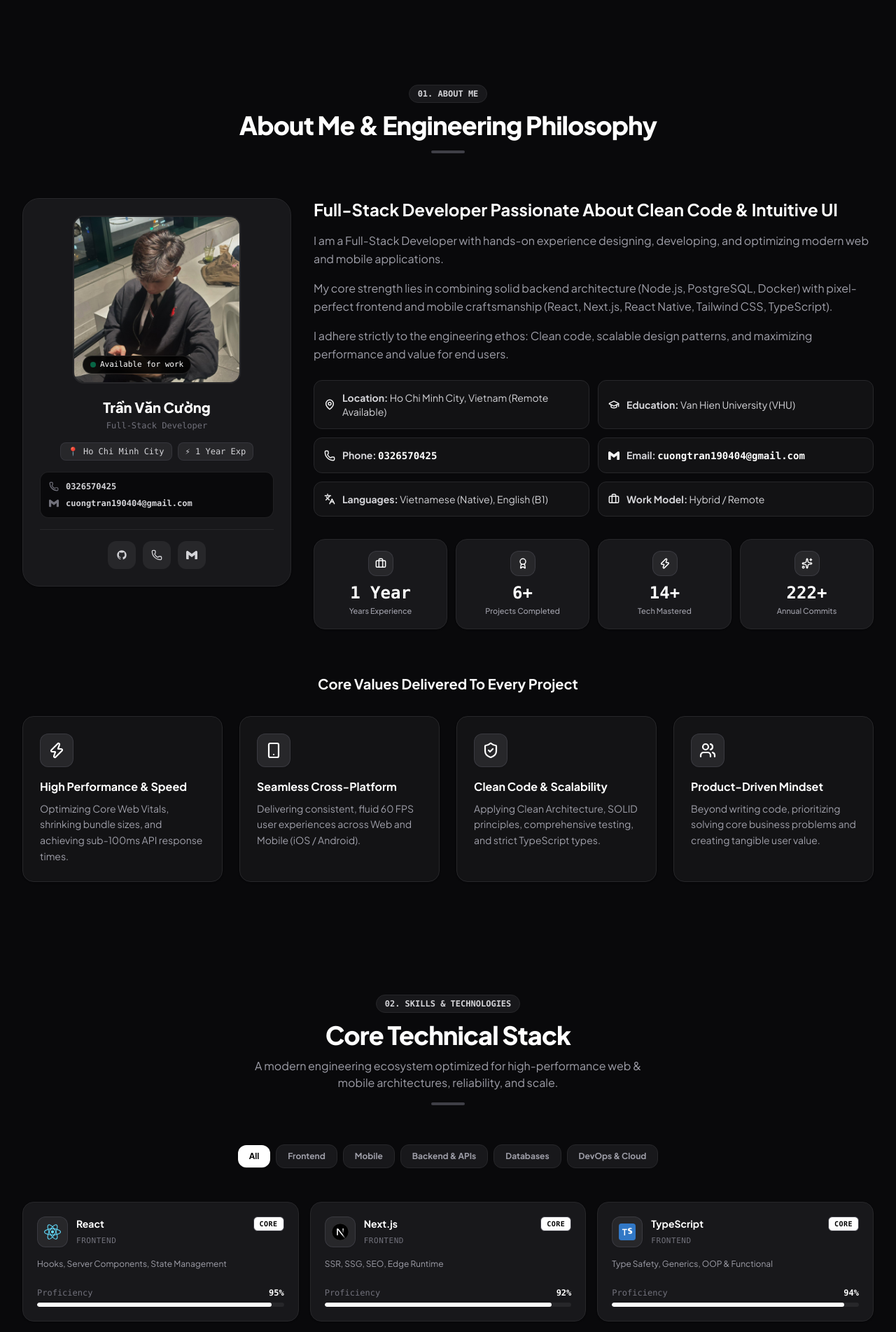
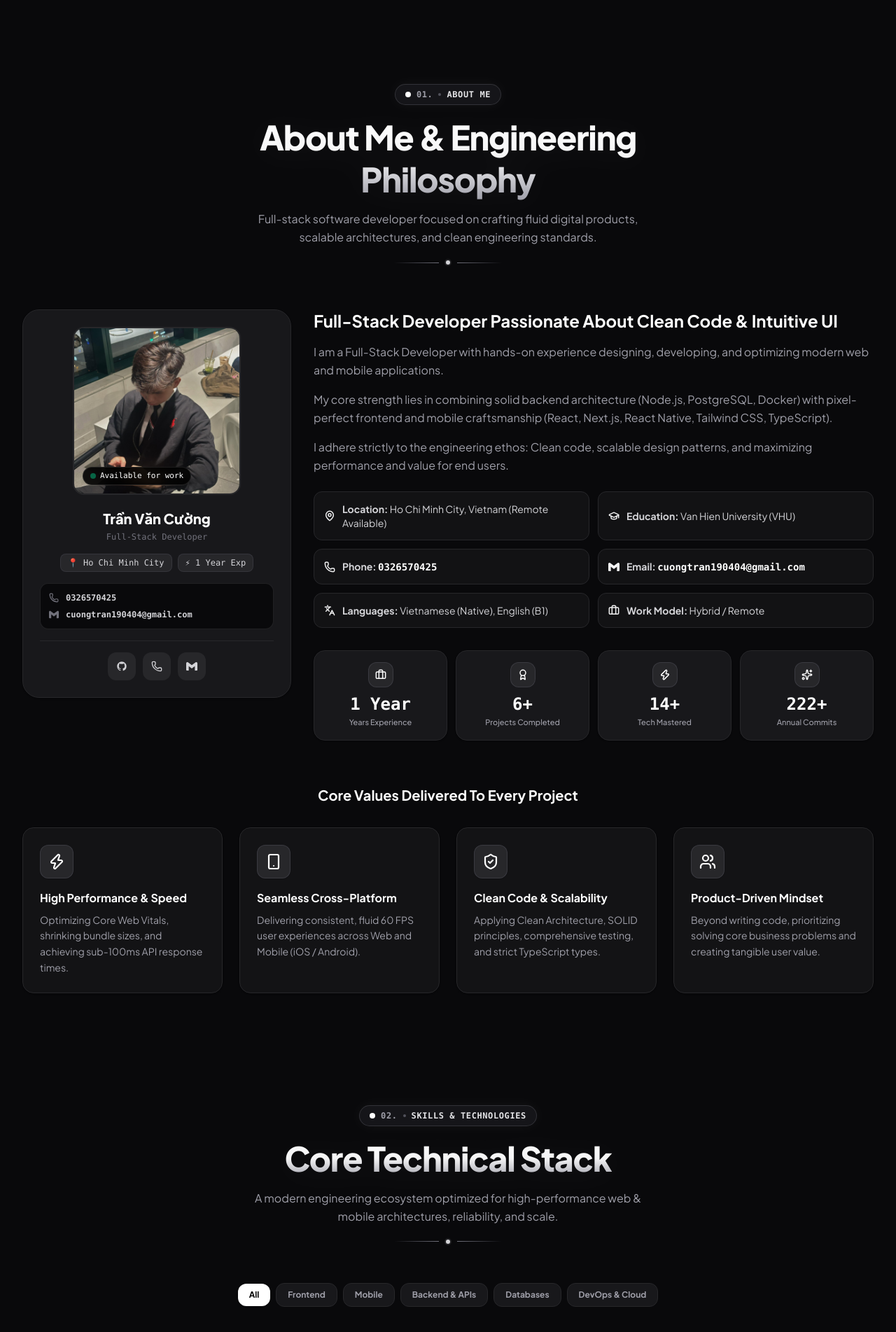
Before and after one commit to vancuong2k4/portfolio, a React (Vite) app: page / in a window 1280 px wide. Shown: the part 680-2583 px from the top of the page at 70% size. Built offline with nearby package versions, Linux system fonts and the light colour scheme.

Commit message:
style(sections): redesign section headers with luxury ambient glow, titanium gradient text and modern divider

```diff
--- a/src/components/About.tsx
+++ b/src/components/About.tsx
@@ -1,5 +1,6 @@
 import React, { useState } from 'react'
 import { profileData } from '../data/portfolioData'
+import { SectionHeader } from './SectionHeader'
 import {
   Zap,
   Smartphone,
@@ -70,15 +71,13 @@ export const About: React.FC = () => {
       <div className="max-w-7xl mx-auto px-4 sm:px-6 lg:px-8">
 
         {/* Section Header */}
-        <div className="text-center max-w-3xl mx-auto mb-16">
-          <div className="inline-flex items-center gap-2 px-3 py-1 rounded-full text-xs font-mono font-semibold bg-zinc-100 dark:bg-zinc-900 text-zinc-800 dark:text-zinc-300 border border-zinc-200 dark:border-zinc-800 mb-3">
-            <span>01. ABOUT ME</span>
-          </div>
-          <h2 className="text-3xl sm:text-4xl font-black text-zinc-900 dark:text-white tracking-tight">
-            About Me & Engineering Philosophy
-          </h2>
-          <div className="w-12 h-1 bg-zinc-400 dark:bg-zinc-700 mx-auto mt-4 rounded-full" />
-        </div>
+        <SectionHeader
+          badgeNumber="01."
+          badgeLabel="ABOUT ME"
+          title="About Me & Engineering Philosophy"
+          subtitle="Full-stack software developer focused on crafting fluid digital products, scalable architectures, and clean engineering standards."
+          className="mb-14 sm:mb-16"
+        />
 
         {/* Top Grid: Avatar Profile Card + Bio & Stats */}
         <div className="grid grid-cols-1 lg:grid-cols-12 gap-8 mb-16 items-start">
--- a/src/components/Contact.tsx
+++ b/src/components/Contact.tsx
@@ -1,5 +1,6 @@
 import React, { useState } from 'react'
 import { profileData } from '../data/portfolioData'
+import { SectionHeader } from './SectionHeader'
 import {
   Phone,
   MapPin,
@@ -97,18 +98,13 @@ export const Contact: React.FC = () => {
       <div className="max-w-7xl mx-auto px-4 sm:px-6 lg:px-8">
 
         {/* Section Header */}
-        <div className="text-center max-w-3xl mx-auto mb-16">
-          <div className="inline-flex items-center gap-2 px-3 py-1 rounded-full text-xs font-mono font-semibold bg-zinc-100 dark:bg-zinc-900 text-zinc-800 dark:text-zinc-300 border border-zinc-200 dark:border-zinc-800 mb-3">
-            <span>05. GET IN TOUCH</span>
-          </div>
-          <h2 className="text-3xl sm:text-4xl font-black text-zinc-900 dark:text-white tracking-tight">
-            Let's Connect & Collaborate
-          </h2>
-          <p className="mt-3 text-zinc-600 dark:text-zinc-400 text-base max-w-xl mx-auto">
-            Have a project in mind, looking for engineering consultation, or considering full-time roles? Feel free to reach out anytime!
-          </p>
-          <div className="w-12 h-1 bg-zinc-400 dark:bg-zinc-700 mx-auto mt-4 rounded-full" />
-        </div>
+        <SectionHeader
+          badgeNumber="05."
+          badgeLabel="GET IN TOUCH"
+          title="Let's Connect & Collaborate"
+          subtitle="Have a project in mind, looking for engineering consultation, or considering full-time roles? Feel free to reach out anytime!"
+          className="mb-14 sm:mb-16"
+        />
 
         <div className="grid grid-cols-1 lg:grid-cols-12 gap-10">
 
--- a/src/components/Experience.tsx
+++ b/src/components/Experience.tsx
@@ -1,5 +1,6 @@
 import React, { useState } from 'react'
 import { experiencesData, educationData } from '../data/portfolioData'
+import { SectionHeader } from './SectionHeader'
 import {
   Briefcase,
   GraduationCap,
@@ -17,15 +18,13 @@ export const Experience: React.FC = () => {
       <div className="max-w-5xl mx-auto px-4 sm:px-6 lg:px-8">
 
         {/* Section Header */}
-        <div className="text-center max-w-3xl mx-auto mb-14">
-          <div className="inline-flex items-center gap-2 px-3 py-1 rounded-full text-xs font-mono font-semibold bg-zinc-100 dark:bg-zinc-900 text-zinc-800 dark:text-zinc-300 border border-zinc-200 dark:border-zinc-800 mb-3">
-            <span>04. EXPERIENCE & EDUCATION</span>
-          </div>
-          <h2 className="text-3xl sm:text-4xl font-black text-zinc-900 dark:text-white tracking-tight">
-            Professional Experience & Education
-          </h2>
-          <div className="w-12 h-1 bg-zinc-400 dark:bg-zinc-700 mx-auto mt-4 rounded-full" />
-        </div>
+        <SectionHeader
+          badgeNumber="04."
+          badgeLabel="EXPERIENCE & EDUCATION"
+          title="Professional Experience & Education"
+          subtitle="My professional journey, commercial projects, hands-on internships, and academic foundation."
+          className="mb-12 sm:mb-14"
+        />
 
         {/* Tab switchers */}
         <div className="flex justify-center mb-12">
--- a/src/components/Projects.tsx
+++ b/src/components/Projects.tsx
@@ -2,6 +2,7 @@ import React, { useState } from 'react'
 import { projectsData } from '../data/portfolioData'
 import type { Project, ProjectCategory } from '../types'
 import { ProjectModal } from './ProjectModal'
+import { SectionHeader } from './SectionHeader'
 import {
   ExternalLink,
   ArrowUpRight,
@@ -56,18 +57,13 @@ export const Projects: React.FC = () => {
       <div className="max-w-7xl mx-auto px-4 sm:px-6 lg:px-8">
 
         {/* Section Header */}
-        <div className="text-center max-w-3xl mx-auto mb-14">
-          <div className="inline-flex items-center gap-2 px-3 py-1 rounded-full text-xs font-mono font-semibold bg-zinc-100 dark:bg-zinc-900 text-zinc-800 dark:text-zinc-300 border border-zinc-200 dark:border-zinc-800 mb-3">
-            <span>03. FEATURED PROJECTS</span>
-          </div>
-          <h2 className="text-3xl sm:text-4xl font-black text-zinc-900 dark:text-white tracking-tight">
-            Featured Systems & Products
-          </h2>
-          <p className="mt-3 text-zinc-600 dark:text-zinc-400 text-base max-w-xl mx-auto">
-            Full-cycle software engineering solutions emphasizing seamless user experiences, lightning performance, and scalable architecture.
-          </p>
-          <div className="w-12 h-1 bg-zinc-400 dark:bg-zinc-700 mx-auto mt-4 rounded-full" />
-        </div>
+        <SectionHeader
+          badgeNumber="03."
+          badgeLabel="FEATURED PROJECTS"
+          title="Featured Systems & Products"
+          subtitle="Full-cycle software engineering solutions emphasizing seamless user experiences, lightning performance, and scalable architecture."
+          className="mb-12 sm:mb-14"
+        />
 
         {/* Filter Tabs - Monochrome */}
         <div className="flex flex-wrap items-center justify-center gap-1.5 sm:gap-2 mb-12 sm:mb-14">
--- /dev/null
+++ b/src/components/SectionHeader.tsx
@@ -0,0 +1,59 @@
+import React from 'react'
+
+interface SectionHeaderProps {
+  badgeNumber: string
+  badgeLabel: string
+  title: string
+  subtitle?: string
+  className?: string
+}
+
+export const SectionHeader: React.FC<SectionHeaderProps> = ({
+  badgeNumber,
+  badgeLabel,
+  title,
+  subtitle,
+  className = "mb-14 sm:mb-16"
+}) => {
+  return (
+    <div className={`text-center max-w-3xl mx-auto relative ${className}`}>
+      {/* Subtle ambient backlight glow tailored for dark background */}
+      <div
+        aria-hidden="true"
+        className="absolute top-1/2 left-1/2 -translate-x-1/2 -translate-y-1/2 w-64 sm:w-[28rem] h-24 bg-gradient-to-r from-zinc-400/10 via-zinc-200/15 to-zinc-400/10 dark:from-white/5 dark:via-zinc-300/10 dark:to-white/5 blur-3xl rounded-full pointer-events-none -z-10"
+      />
+
+      {/* Modern Glassmorphic Badge with Pulse Dot */}
+      <div className="inline-flex items-center gap-2 px-3.5 py-1.5 rounded-full text-xs font-mono font-bold tracking-wider bg-zinc-100/90 dark:bg-zinc-900/90 text-zinc-900 dark:text-zinc-200 border border-zinc-200/90 dark:border-zinc-700/70 shadow-xs dark:shadow-[0_0_20px_rgba(255,255,255,0.05)] backdrop-blur-md mb-4 group hover:border-zinc-400 dark:hover:border-zinc-500 transition-colors">
+        <span className="flex h-2 w-2 relative">
+          <span className="animate-ping absolute inline-flex h-full w-full rounded-full bg-zinc-400 dark:bg-zinc-300 opacity-75" />
+          <span className="relative inline-flex rounded-full h-2 w-2 bg-black dark:bg-white" />
+        </span>
+        <span className="text-zinc-500 dark:text-zinc-400 font-bold">{badgeNumber}</span>
+        <span className="w-1 h-1 rounded-full bg-zinc-300 dark:bg-zinc-600" />
+        <span className="text-zinc-800 dark:text-zinc-200">{badgeLabel}</span>
+      </div>
+
+      {/* High-End Gradient Heading with Depth */}
+      <h2 className="text-3xl sm:text-4xl md:text-5xl font-black tracking-tight bg-gradient-to-b from-zinc-950 via-zinc-900 to-zinc-700 dark:from-white dark:via-zinc-100 dark:to-zinc-400 bg-clip-text text-transparent drop-shadow-xs dark:drop-shadow-[0_4px_24px_rgba(255,255,255,0.06)] leading-tight">
+        {title}
+      </h2>
+
+      {/* Subtitle */}
+      {subtitle && (
+        <p className="mt-3.5 text-zinc-600 dark:text-zinc-400 text-sm sm:text-base max-w-xl mx-auto leading-relaxed">
+          {subtitle}
+        </p>
+      )}
+
+      {/* Modern Gradient Hairline Divider with Polished Center Bead */}
+      <div className="flex items-center justify-center gap-2.5 mt-5">
+        <div className="w-10 sm:w-16 h-px bg-gradient-to-r from-transparent via-zinc-300 dark:via-zinc-700 to-zinc-400 dark:to-zinc-500" />
+        <div className="w-1.5 h-1.5 rounded-full bg-zinc-400 dark:bg-zinc-300 ring-2 ring-zinc-200 dark:ring-zinc-800/80 shadow-xs" />
+        <div className="w-10 sm:w-16 h-px bg-gradient-to-l from-transparent via-zinc-300 dark:via-zinc-700 to-zinc-400 dark:to-zinc-500" />
+      </div>
+    </div>
+  )
+}
+
+export default SectionHeader
--- a/src/components/Skills.tsx
+++ b/src/components/Skills.tsx
@@ -2,6 +2,7 @@ import React, { useState } from 'react'
 import { skillsData } from '../data/portfolioData'
 import type { SkillCategory, Skill } from '../types'
 import { techMap } from './TechIcons'
+import { SectionHeader } from './SectionHeader'
 import { Code } from 'lucide-react'
 
 interface CategoryOption {
@@ -30,18 +31,13 @@ export const Skills: React.FC = () => {
       <div className="max-w-7xl mx-auto px-4 sm:px-6 lg:px-8">
 
         {/* Section Header */}
-        <div className="text-center max-w-3xl mx-auto mb-14">
-          <div className="inline-flex items-center gap-2 px-3 py-1 rounded-full text-xs font-mono font-semibold bg-zinc-100 dark:bg-zinc-900 text-zinc-800 dark:text-zinc-300 border border-zinc-200 dark:border-zinc-800 mb-3">
-            <span>02. SKILLS & TECHNOLOGIES</span>
-          </div>
-          <h2 className="text-3xl sm:text-4xl font-black text-zinc-900 dark:text-white tracking-tight">
-            Core Technical Stack
-          </h2>
-          <p className="mt-3 text-zinc-600 dark:text-zinc-400 text-base max-w-xl mx-auto">
-            A modern engineering ecosystem optimized for high-performance web & mobile architectures, reliability, and scale.
-          </p>
-          <div className="w-12 h-1 bg-zinc-400 dark:bg-zinc-700 mx-auto mt-4 rounded-full" />
-        </div>
+        <SectionHeader
+          badgeNumber="02."
+          badgeLabel="SKILLS & TECHNOLOGIES"
+          title="Core Technical Stack"
+          subtitle="A modern engineering ecosystem optimized for high-performance web & mobile architectures, reliability, and scale."
+          className="mb-12 sm:mb-14"
+        />
 
         {/* Filter Categories - Monochrome Tabs */}
         <div className="flex flex-wrap items-center justify-center gap-1.5 sm:gap-2 mb-12">
```
